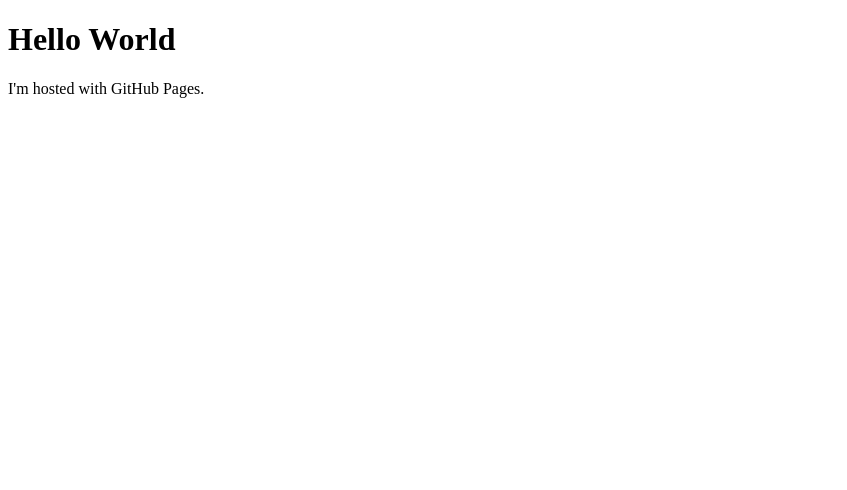
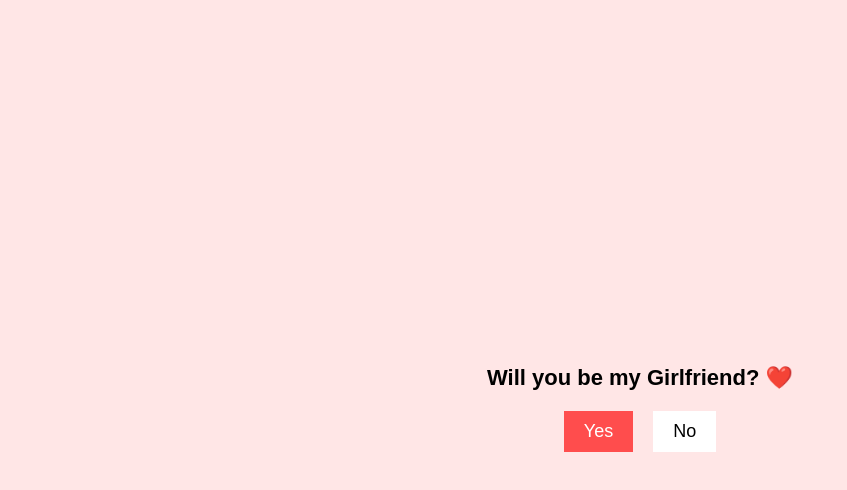
Before and after one commit to iyke-sama/iyke-sama.github.io, a plain HTML site: page index.html in a window 1280 px wide. Shown: the whole page, without its empty margins (0-847 px from the left). Drawn offline with Linux system fonts and the light colour scheme.

Commit message:
initial commit

```diff
--- a/index.html
+++ b/index.html
@@ -1,10 +1,63 @@
 <!DOCTYPE html>
-<html>
-    <head>
-        <title>Iyke-sama.github io</title>
-    </head>
+<html lang="en">
+<head>
+    <meta charset="UTF-8">
+    <meta name="viewport" content="width=device-width, initial-scale=1.0">
+    <title>Be My Girlfriend?</title>
+    <style>
+        body {
+            display: flex;
+            justify-content: center;
+            align-items: center;
+            height: 100vh;
+            background-color: #ffe6e6;
+            flex-direction: column;
+            font-family: Arial, sans-serif;
+        }
+        .message {
+            font-size: 22px;
+            font-weight: bold;
+            margin-bottom: 20px;
+        }
+        .buttons {
+            display: flex;
+            gap: 20px;
+        }
+        button {
+            padding: 10px 20px;
+            font-size: 18px;
+            border: none;
+            cursor: pointer;
+            transition: transform 0.2s;
+        }
+        .yes {
+            background-color: #ff4d4d;
+            color: white;
+        }
+        .no {
+            background-color: white;
+            color: black;
+        }
+        .no:hover {
+            transform: translateX(50px);
+        }
+    </style>
+</head>
 <body>
-<h1>Hello World</h1>
-<p>I'm hosted with GitHub Pages.</p>
+    <div class="message">Will you be my Girlfriend? ❤️</div>
+    <div class="buttons">
+        <button class="yes" onclick="alert('Yay! ❤️')">Yes</button>
+        <button class="no" onmouseover="moveNoButton()">No</button>
+    </div>
+    <script>
+        function moveNoButton() {
+            const noButton = document.querySelector('.no');
+            const randomX = Math.random() * (window.innerWidth - 100);
+            const randomY = Math.random() * (window.innerHeight - 50);
+            noButton.style.position = 'absolute';
+            noButton.style.left = `${randomX}px`;
+            noButton.style.top = `${randomY}px`;
+        }
+    </script>
 </body>
 </html>
```
